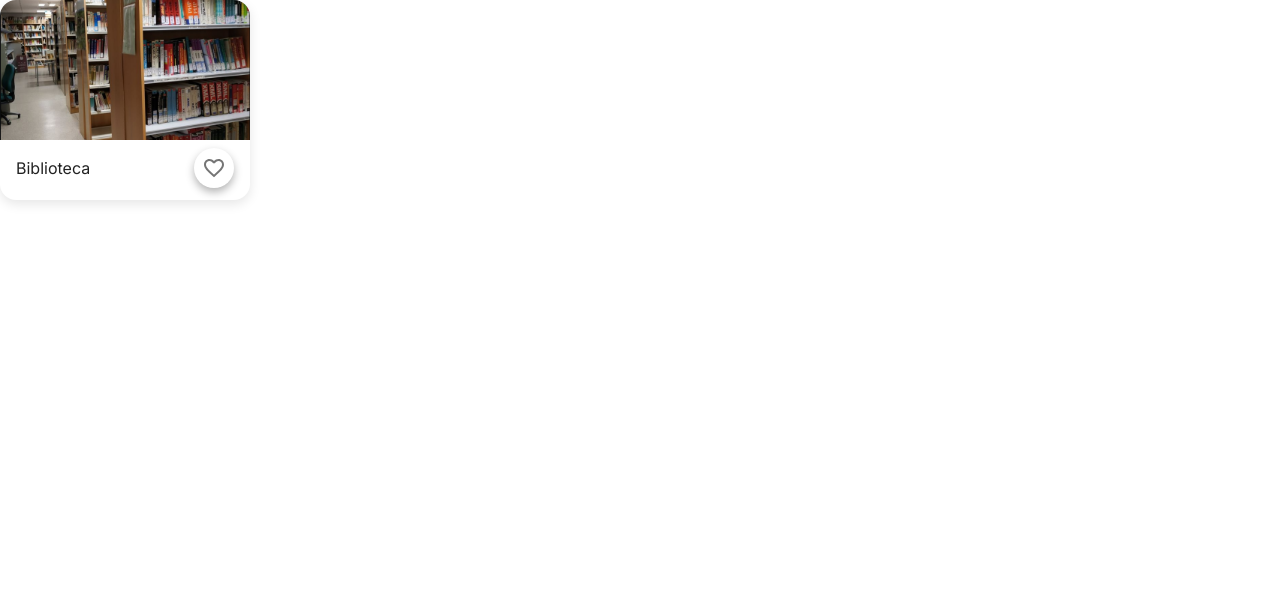
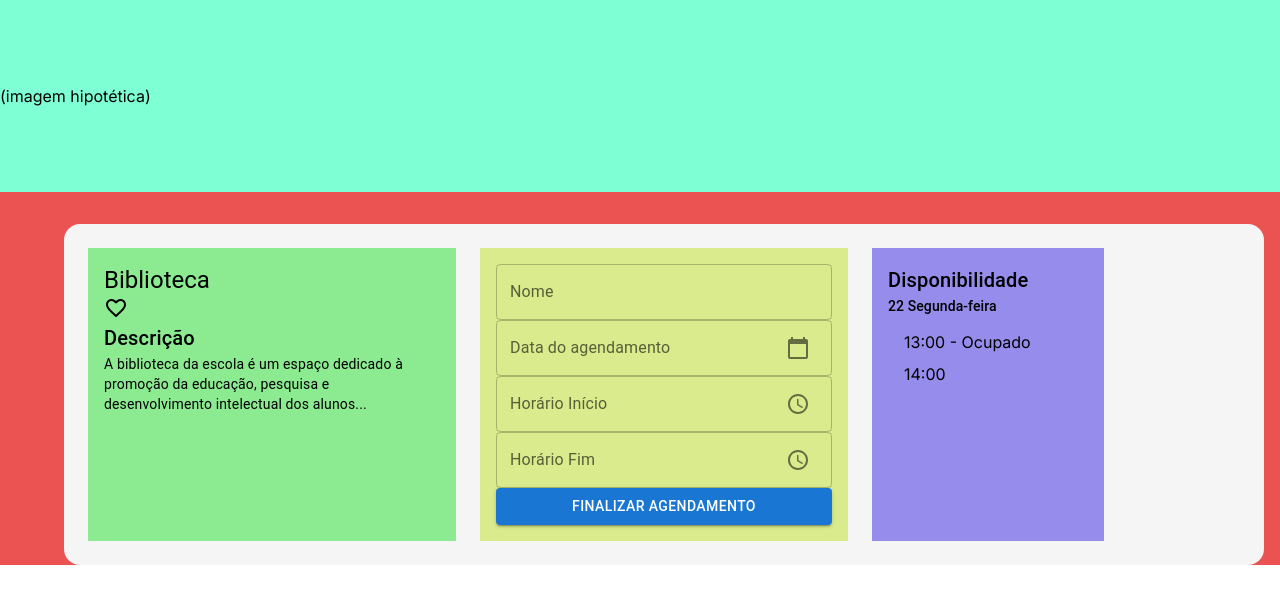
Before and after one commit to 20in13/TCC-LastVersion, a Next.js app: page /screens/Testes in a window 1280 px wide. Shown: the top 604 px of the page. Built offline with nearby package versions, Linux system fonts and the light colour scheme.

Commit message:
só progresso 🔥
Co-Authored-By: gabriel9silv <134931559+gabriel9silv@users.noreply.github.com>

```diff
--- /dev/null
+++ b/src/app/components/TESTES/Avaliability/page.jsx
@@ -0,0 +1,19 @@
+import React from 'react';
+import { Box, Typography, List, ListItem } from '@mui/material';
+import styles from './page.module.css';
+
+const Availability = () => {
+  return (
+    <Box className={styles.availabilityContainer}>
+      <Typography variant="h6">Disponibilidade</Typography>
+      <Typography variant="subtitle2">22 Segunda-feira</Typography>
+      <List>
+        <ListItem>13:00 - Ocupado</ListItem>
+        <ListItem>14:00</ListItem>
+        {/* Adicione mais horários conforme necessário */}
+      </List>
+    </Box>
+  );
+};
+
+export default Availability;
--- /dev/null
+++ b/src/app/components/TESTES/Avaliability/page.module.css
@@ -0,0 +1,5 @@
+.availabilityContainer {
+    padding: 16px;
+    max-width: 200px;
+    background-color: rgb(150, 140, 235);
+  }
--- /dev/null
+++ b/src/app/components/TESTES/BookingForm/page.jsx
@@ -0,0 +1,46 @@
+import React from 'react';
+import { Box, TextField, Button, IconButton } from '@mui/material';
+import AddIcon from '@mui/icons-material/Add';
+import CalendarTodayIcon from '@mui/icons-material/CalendarToday';
+import AccessTimeIcon from '@mui/icons-material/AccessTime';
+import styles from './page.module.css';
+
+const BookingForm = () => {
+  return (
+    <Box className={styles.formContainer}>
+      <TextField fullWidth label="Nome" className={styles.textField} />
+      <TextField fullWidth label="Data do agendamento" className={styles.textField}
+        InputProps={{
+          endAdornment: (
+            <IconButton>
+              <CalendarTodayIcon />
+            </IconButton>
+          )
+        }}
+      />
+      <TextField fullWidth label="Horário Início" className={styles.textField}
+        InputProps={{
+          endAdornment: (
+            <IconButton>
+              <AccessTimeIcon />
+            </IconButton>
+          )
+        }}
+      />
+      <TextField fullWidth label="Horário Fim" className={styles.textField}
+        InputProps={{
+          endAdornment: (
+            <IconButton>
+              <AccessTimeIcon />
+            </IconButton>
+          )
+        }}
+      />
+      <Button variant="contained" color="primary" fullWidth>
+        Finalizar Agendamento
+      </Button>
+    </Box>
+  );
+};
+
+export default BookingForm;
--- /dev/null
+++ b/src/app/components/TESTES/BookingForm/page.module.css
@@ -0,0 +1,9 @@
+.formContainer {
+    padding: 16px;
+    max-width: 400px;
+    background-color: rgb(217, 235, 140);
+  }
+
+  .textField {
+    margin-bottom: 16px;
+  }
--- /dev/null
+++ b/src/app/components/TESTES/Description/page.jsx
@@ -0,0 +1,21 @@
+import React from 'react';
+import { Box, Typography } from '@mui/material';
+import FavoriteBorderIcon from '@mui/icons-material/FavoriteBorder';
+import styles from './page.module.css';
+
+const Description = () => {
+  return (
+    <Box className={styles.descriptionContainer}>
+      <Typography variant="h5" component="h1" className={styles.title}>
+        Biblioteca
+      </Typography>
+      <FavoriteBorderIcon />
+      <Typography variant="h6">Descrição</Typography>
+      <Typography variant="body2">
+        A biblioteca da escola é um espaço dedicado à promoção da educação, pesquisa e desenvolvimento intelectual dos alunos...
+      </Typography>
+    </Box>
+  );
+};
+
+export default Description;
--- /dev/null
+++ b/src/app/components/TESTES/Description/page.module.css
@@ -0,0 +1,4 @@
+.descriptionContainer {
+    padding: 16px;
+    background-color: rgb(140, 235, 145);
+  }
--- /dev/null
+++ b/src/app/components/TESTES/Header/page.jsx
@@ -0,0 +1,13 @@
+import React from 'react';
+import { Box, Typography } from '@mui/material';
+import styles from './page.module.css';
+
+const Header = () => {
+  return (
+    <Box className={styles.headerContainer}>
+        <p>(imagem hipotética)</p>
+    </Box>
+  );
+};
+
+export default Header;
--- /dev/null
+++ b/src/app/components/TESTES/Header/page.module.css
@@ -0,0 +1,12 @@
+.headerContainer {
+    display: flex;
+    align-items: center;
+    width: 100%;
+    height: 12rem;
+    box-sizing: border-box;
+    background-color: aquamarine;
+  }
+
+  .title {
+    flex-grow: 1;
+  }
--- a/src/app/layout.js
+++ b/src/app/layout.js
@@ -5,7 +5,7 @@ const inter = Inter({ subsets: ["latin"] });
 
 export const metadata = {
   title: "Space School",
-  description: "Generated by create next app",
+  description: "site de agendamento de ambientes escolares",
 };
 
 export default function RootLayout({ children }) {
--- a/src/app/screens/Fav/page.module.css
+++ b/src/app/screens/Fav/page.module.css
@@ -68,12 +68,12 @@
   }
 
   .content {
-    width: 95%;
-    background-color: #FFF;
+    width: 90%;
+    background-color: #fff;
     border-top-right-radius: 30px;
     border-top-left-radius: 30px;
     box-shadow: 0px 2px 10px rgba(0, 0, 0, 0.1);
-    padding: 7% 5%;
+    padding: 5% 5% 0 5%;
     display: flex;
     flex-wrap: wrap;
     justify-content: space-between;
--- a/src/app/screens/Testes/page.jsx
+++ b/src/app/screens/Testes/page.jsx
@@ -1,84 +1,26 @@
-"use client";
+import React from 'react';
+import { Container, Grid, Box } from '@mui/material';
+import Header from '../../components/TESTES/Header/page';
+import Description from '../../components/TESTES/Description/page';
+import BookingForm from '../../components/TESTES/BookingForm/page';
+import Availability from '../../components/TESTES/Avaliability/page';
+import styles from './page.module.css';
 
-import React, { useState } from "react";
-import Card from "@mui/material/Card";
-import CardMedia from "@mui/material/CardMedia";
-import CardContent from "@mui/material/CardContent";
-import Typography from "@mui/material/Typography";
-import IconButton from "@mui/material/IconButton";
-import FavoriteBorderIcon from "@mui/icons-material/FavoriteBorder";
-import FavoriteIcon from "@mui/icons-material/Favorite";
-import Box from "@mui/material/Box";
+const Agend = () => {
+  return (
+    <div  className={styles.temp}>
+      <Header />
+      <Container maxWidth="lg" className={styles.temp}>
+        <div className={styles.mainContainer}>
+          <div className={styles.gridContainer}>
+            <Description />
+            <BookingForm />
+            <Availability />
+          </div>
+        </div>
+      </Container>
+    </div>
+  );
+};
 
-export default function LibraryCard({ local }) {
-  const [liked, setLiked] = useState(false);
-
-  const handleCardClick = () => {
-    window.location.href = "/screens/Agendamento";
-  };
-
-  return (
-    <Box onClick={handleCardClick} sx={{ cursor: "pointer", display: "inline-block" }}>
-      <Card
-        sx={{
-          width: 250,
-          height: 200,
-          borderRadius: "16px",
-          boxShadow: "0 4px 12px rgba(0, 0, 0, 0.1)",
-          position: "relative",
-          overflow: "visible",
-        }}
-      >
-        <CardMedia
-          component="img"
-          height="140"
-          image={local.image}
-          alt="Imagem"
-          sx={{ borderTopLeftRadius: "16px", borderTopRightRadius: "16px" }}
-        />
-        <CardContent
-          sx={{
-            display: "flex",
-            flexDirection: "row",
-            justifyContent: "space-between",
-            padding: "8px 16px",
-            alignItems: "center",
-          }}
-        >
-          <Typography
-            variant="h7"
-            component="div"
-            sx={{ flexGrow: 1 }}>
-              {local.name}
-          </Typography>
-
-          <IconButton
-            sx={{
-              backgroundColor: "white",
-              borderRadius: "50%",
-              boxShadow: "0 4px 8px rgba(0, 0, 0, 0.3)",
-              padding: "8px",
-            }}
-            onClick={(e) => {
-              e.stopPropagation(); // Impede a propagação do clique para o Card
-              setLiked(!liked); // Alterna o estado de "Liked"
-            }}
-          >
-            {liked ? (
-              <FavoriteIcon sx={{ color: "#FB4139" }} />
-            ) : (
-              <FavoriteBorderIcon />
-            )}
-          </IconButton>
-        </CardContent>
-      </Card>
-    </Box>
-  );
-}
-
-LibraryCard.defaultProps = {
-  local: {
-    name: 'Biblioteca',
-    image: '/biblioteca.png',
-  },
-};
+export default Agend;
--- /dev/null
+++ b/src/app/screens/Testes/page.module.css
@@ -0,0 +1,18 @@
+.mainContainer {
+    margin-top: 32px;
+    margin-bottom: 32px;
+    background-color: #f5f5f5;
+    padding: 24px;
+    border-radius: 16px;
+    width: 100%;
+  }
+
+  .gridContainer {
+    display: grid;
+    grid-template-columns: repeat(3, 1fr);
+    gap: 24px;
+  }
+
+  .temp{
+    background-color: #eb5252;
+  }
```
Also changed, not shown: 1 other file (tests, documents, lock files or other folders).
